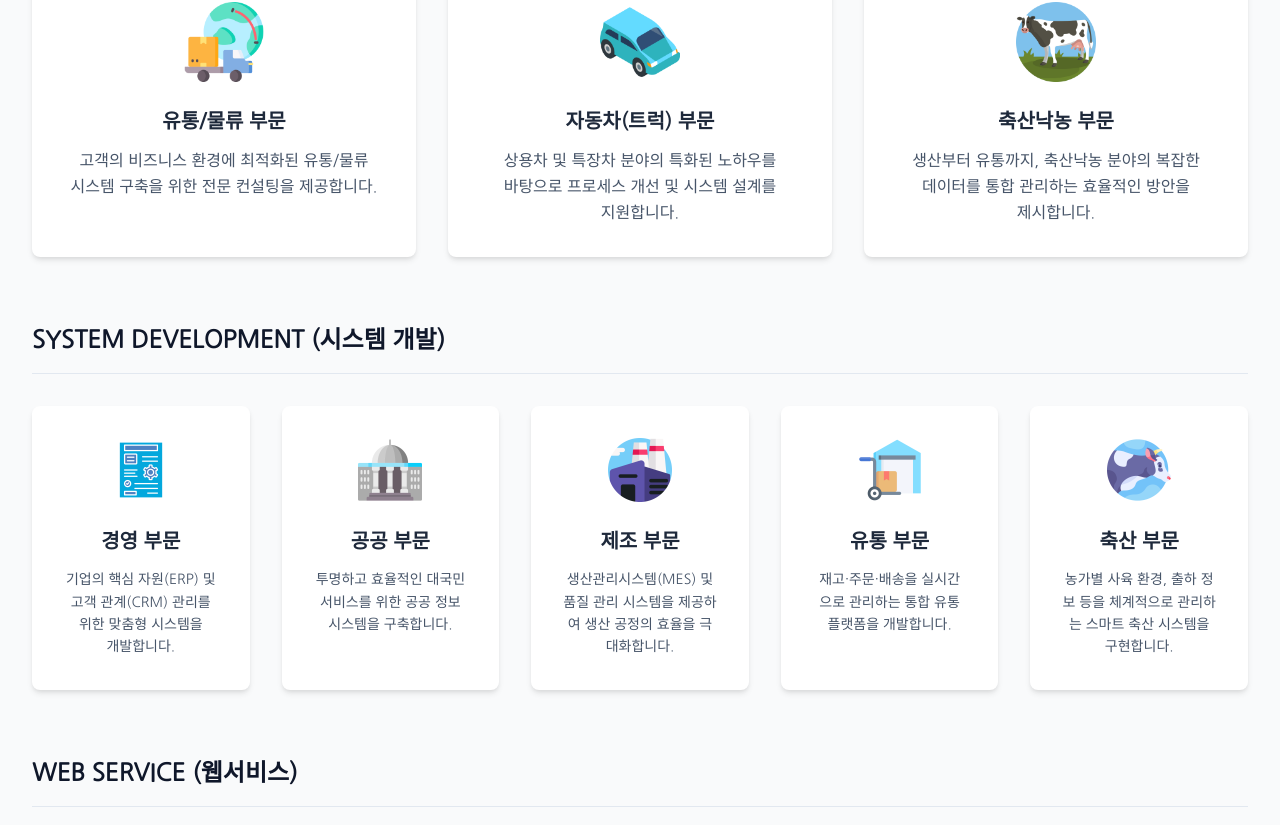
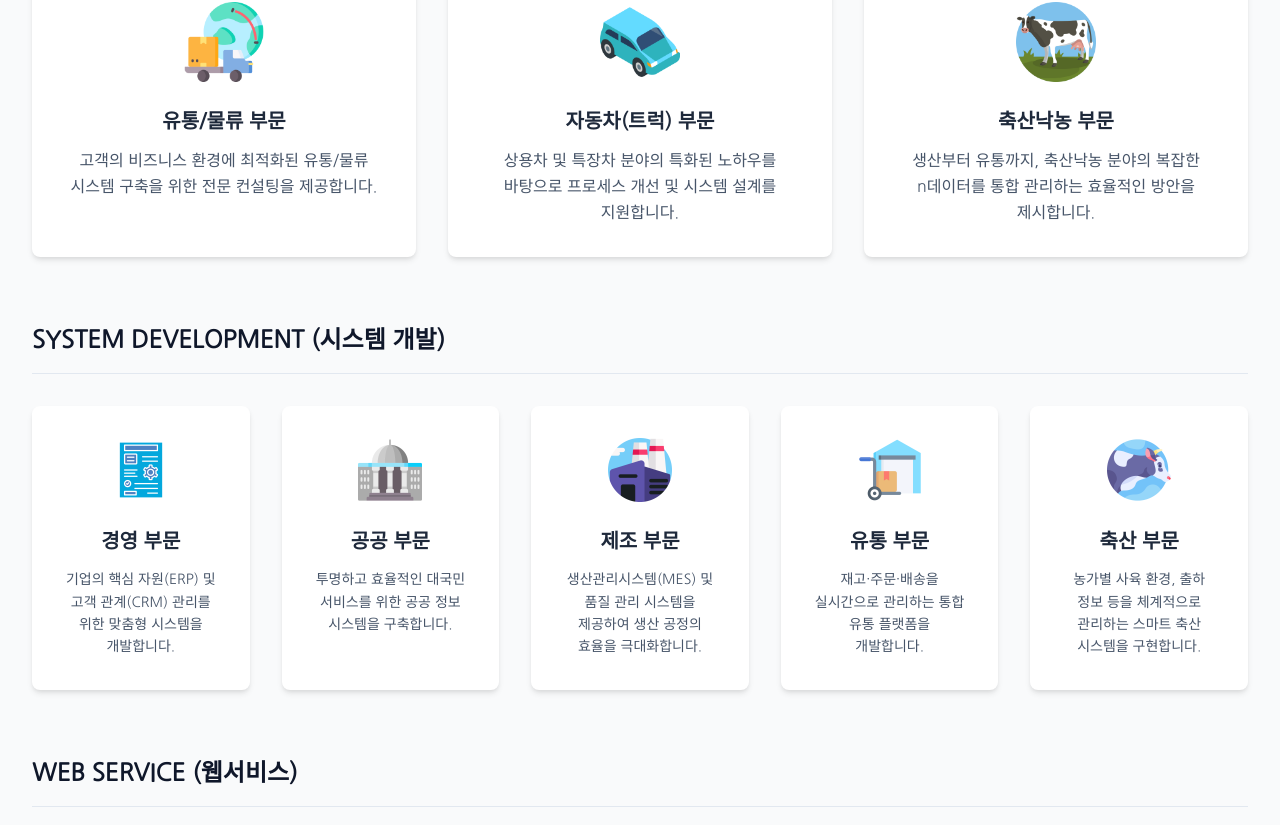
Before and after one commit to ohyejin355/new_4ms_home, a Vue app: page /business in a window 1280 px wide. Shown: the part 1015-1840 px from the top of the page. Built offline with nearby package versions, Linux system fonts and the light colour scheme; what vue3-kakao-maps would draw is missing.

Commit message:
자동 줄바꿈 적용

```diff
--- a/src/views/business/BUS_01.vue
+++ b/src/views/business/BUS_01.vue
@@ -5,17 +5,17 @@ import { ref } from 'vue'
 const consultingItems = ref([
   {
     title: '유통/물류 부문',
-    desc: '고객의 비즈니스 환경에 최적화된 유통/물류\n시스템 구축을 위한 전문 컨설팅을 제공합니다.',
+    desc: '고객의 비즈니스 환경에 최적화된 유통/물류 시스템 구축을 위한 전문 컨설팅을 제공합니다.',
     imgSrc: '/image/sub/bus_01_01.png',
   },
   {
     title: '자동차(트럭) 부문',
-    desc: '상용차 및 특장차 분야의 특화된 노하우를\n바탕으로 프로세스 개선 및 시스템 설계를\n지원합니다.',
+    desc: '상용차 및 특장차 분야의 특화된 노하우를 바탕으로 프로세스 개선 및 시스템 설계를 지원합니다.',
     imgSrc: '/image/sub/bus_01_02.png',
   },
   {
     title: '축산낙농 부문',
-    desc: '생산부터 유통까지, 축산낙농 분야의 복잡한\n데이터를 통합 관리하는 효율적인 방안을\n제시합니다.',
+    desc: '생산부터 유통까지, 축산낙농 분야의 복잡한 n데이터를 통합 관리하는 효율적인 방안을 제시합니다.',
     imgSrc: '/image/sub/bus_01_03.png',
   },
 ])
@@ -340,6 +340,7 @@ const maintenanceItems = ref([
   line-height: 1.6;
   white-space: pre-line;
   font-size: 1rem;
+  word-break: keep-all;
 }
 
 .grid-5 .card-desc {
```
